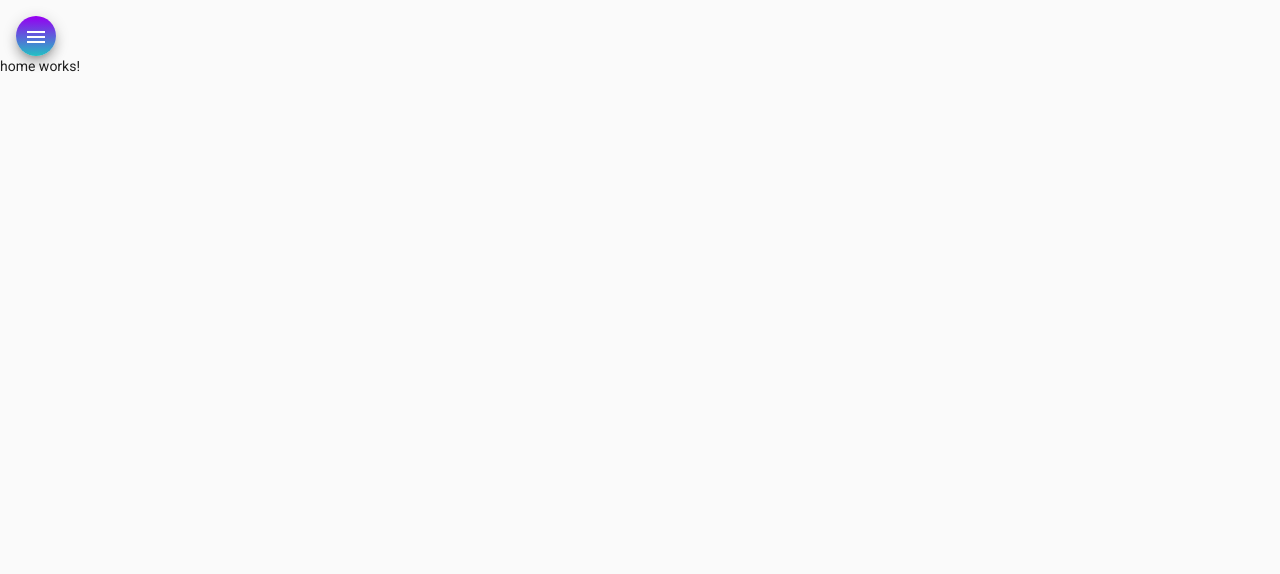
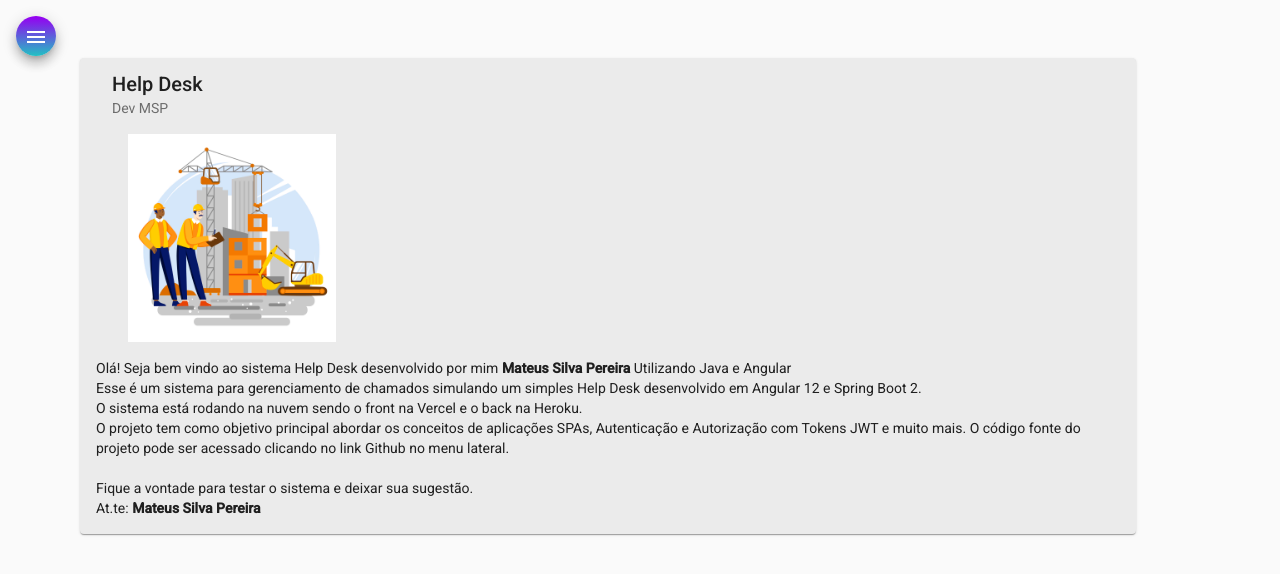
Before and after one commit to MateusSilvaPereira/helpdesk-front, an Angular app: page /home in a window 1280 px wide. Shown: the top 574 px of the page. Built offline with nearby package versions, Linux system fonts and the light colour scheme.

Commit message:
HTML e CSS para componente Home

```diff
--- a/src/app/components/home/home.component.css
+++ b/src/app/components/home/home.component.css
@@ -0,0 +1,11 @@
+.card {
+    width: 80%;
+    margin: .1rem 5rem 2rem;
+    background-color: rgb(235, 235, 235);
+}
+
+img {
+    height: 13rem;
+    width: 13rem;
+    margin-left: 2rem;
+}
--- a/src/app/components/home/home.component.html
+++ b/src/app/components/home/home.component.html
@@ -1 +1,18 @@
-<p>home works!</p>
+<mat-card class="card">
+    <mat-card-header>
+      <mat-card-title>Help Desk</mat-card-title>
+      <mat-card-subtitle>Dev MSP</mat-card-subtitle>
+    </mat-card-header>
+    <img mat-card-image src="assets/img/obra.jpg" alt="Imagem Home Help Desk">
+    <mat-card-content>
+      <p>
+        Olá! Seja bem vindo ao sistema Help Desk desenvolvido por mim <strong>Mateus Silva Pereira</strong> Utilizando Java e Angular<br />
+        Esse é um sistema para gerenciamento de chamados simulando um simples Help Desk desenvolvido em Angular 12 e
+        Spring Boot 2. <br />O sistema está rodando na nuvem sendo o front na Vercel e o back na Heroku.<br />
+        O projeto tem como objetivo principal abordar os conceitos de aplicações SPAs, Autenticação e Autorização com
+        Tokens JWT e muito mais. O código fonte do projeto pode ser acessado clicando no link Github no menu lateral.
+        <br /><br /> Fique a vontade para testar o sistema e deixar sua sugestão.
+        <br /> At.te: <strong>Mateus Silva Pereira</strong>
+      </p>
+    </mat-card-content>
+  </mat-card>
--- a/src/app/components/nav/nav.component.html
+++ b/src/app/components/nav/nav.component.html
@@ -2,7 +2,7 @@
     <mat-drawer #drawer class="sidenav" mode="side">
         <img src="assets/img/4334069_2279821.jpg" alt="Imagem de Navegação">
         <mat-nav-list class="nav-list">
-            <a mat-list-item routerLink="/">
+            <a mat-list-item routerLink="home">
                 <i class="material-icons">home</i>
                 Home
             </a>
```
Also changed, not shown: src/assets/img/obra.jpg (added).
